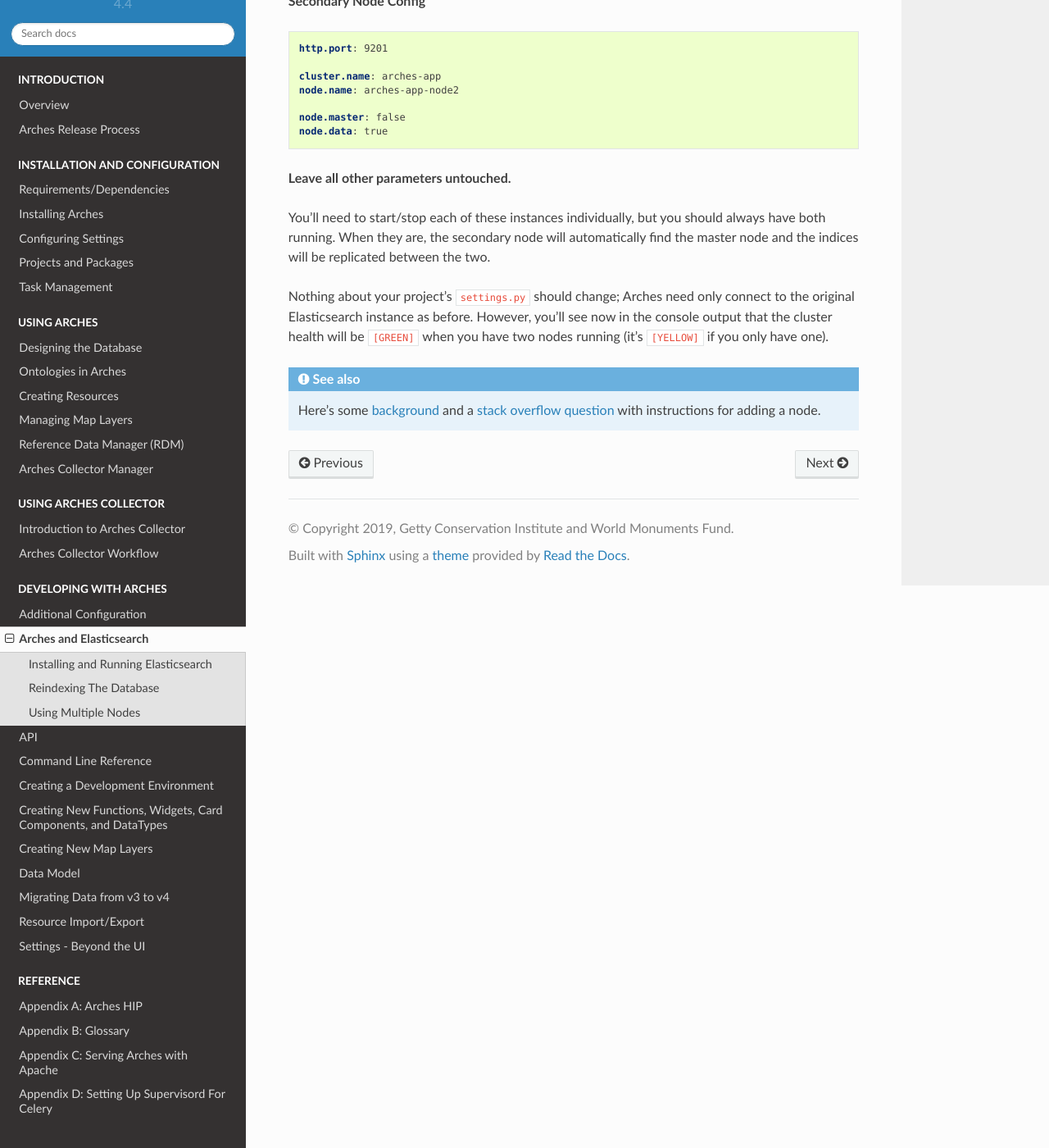
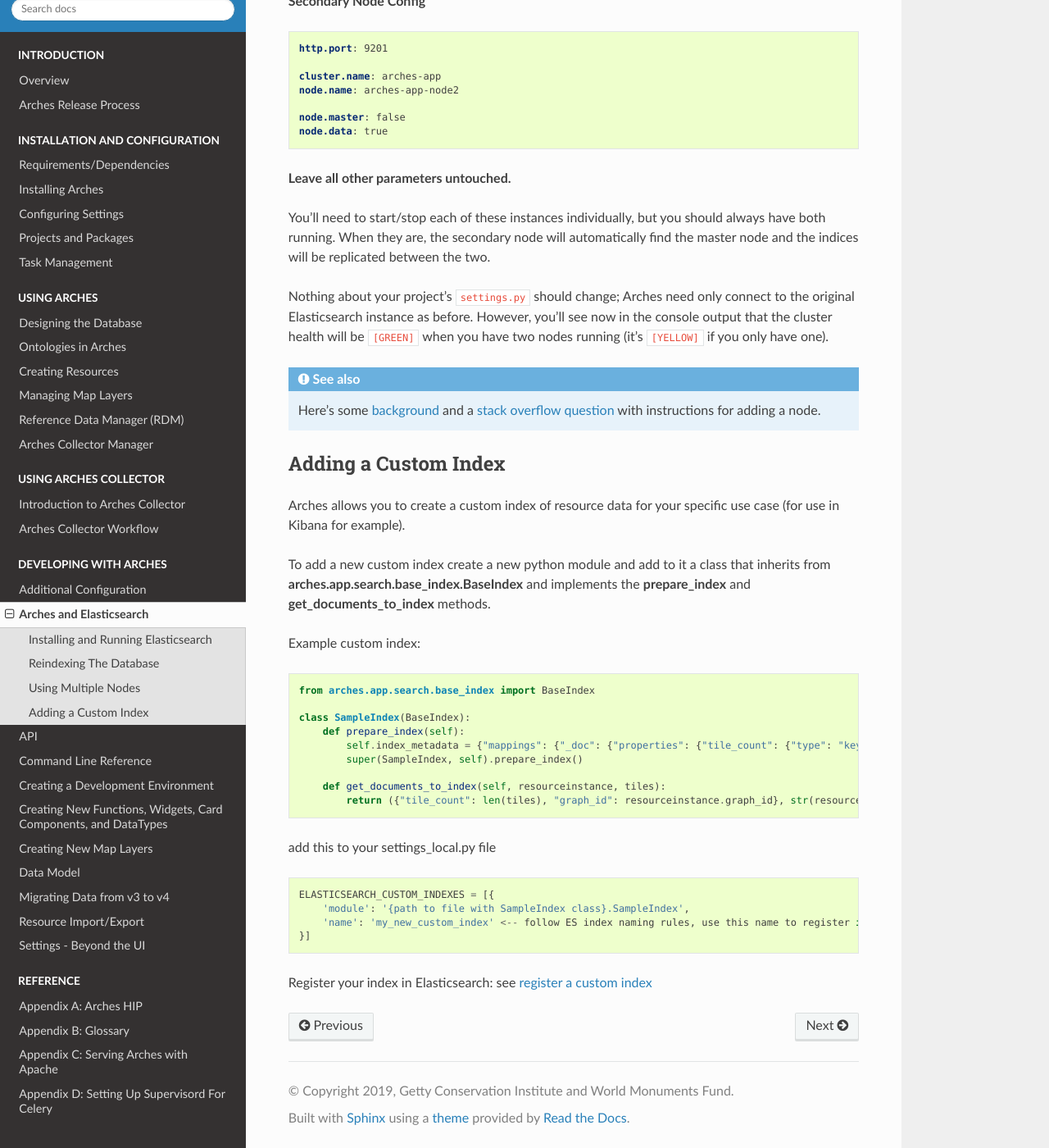
Before and after one commit to archesproject/arches-docs, a Sphinx documentation site: the page built from docs/arches-and-elasticsearch.txt, in a window 1280 px wide and 1400 px high, scrolled down 2004 px. Shown: the whole window at 82% size. Built offline with Sphinx 7.4.7 and the Read the Docs theme 2.0.0, drawn with Linux system fonts in a browser that asks for light colours.

Commit message:
update docs on adding a custom index

```diff
--- a/docs/arches-and-elasticsearch.txt
+++ b/docs/arches-and-elasticsearch.txt
@@ -55,6 +55,7 @@
     python manage.py es setup_indexes
     python manage.py es index_database
 
+
 Using Multiple Nodes
 ====================
 
@@ -104,3 +105,36 @@
     Here's some `background <http://chrissimpson.co.uk/elasticsearch-yellow-cluster-status-explained.html>`_
     and a `stack overflow question <https://stackoverflow.com/questions/35717790/how-to-add-a-new-node-to-my-elasticsearch-cluster>`_
     with instructions for adding a node.
+
+
+Adding a Custom Index
+=====================
+
+Arches allows you to create a custom index of resource data for your specific use case (for use in Kibana for example).
+
+To add a new custom index create a new python module and add to it a class that inherits from **arches.app.search.base_index.BaseIndex** and implements the **prepare_index** and **get_documents_to_index** methods.
+
+Example custom index:
+
+.. code:: python
+
+    from arches.app.search.base_index import BaseIndex
+
+    class SampleIndex(BaseIndex):
+        def prepare_index(self):
+            self.index_metadata = {"mappings": {"_doc": {"properties": {"tile_count": {"type": "keyword"}, "graph_id": {"type": "keyword"}}}}}
+            super(SampleIndex, self).prepare_index()
+
+        def get_documents_to_index(self, resourceinstance, tiles):
+            return ({"tile_count": len(tiles), "graph_id": resourceinstance.graph_id}, str(resourceinstance.resourceinstanceid))
+
+add this to your settings_local.py file
+
+.. code:: python
+
+    ELASTICSEARCH_CUSTOM_INDEXES = [{
+        'module': '{path to file with SampleIndex class}.SampleIndex',
+        'name': 'my_new_custom_index' <-- follow ES index naming rules, use this name to register in Elasticsearch
+    }]
+
+Register your index in Elasticsearch: see :ref:`register a custom index`
```
Also changed, not shown: docs/command-line-reference.txt (+9 -0 lines).
